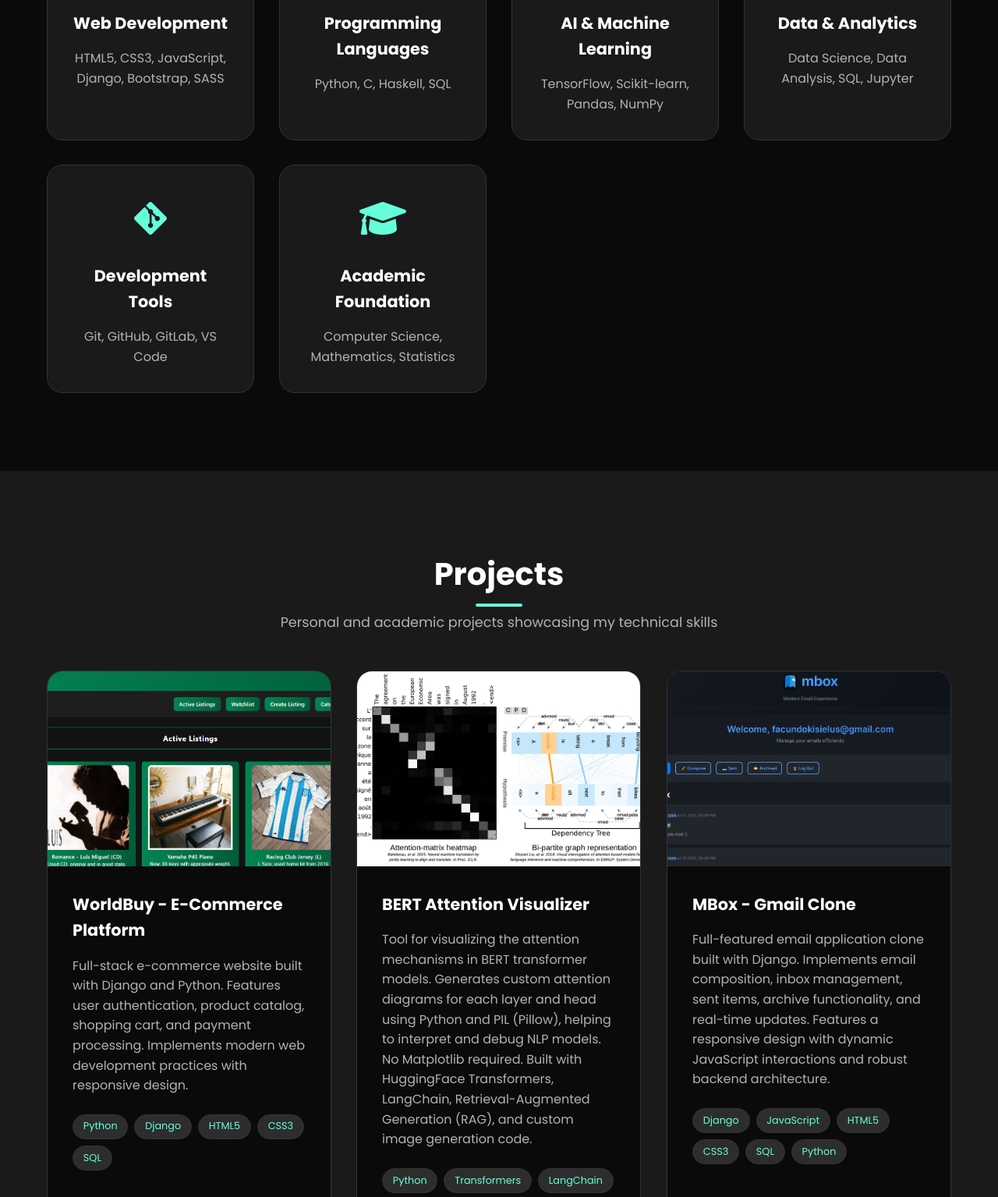
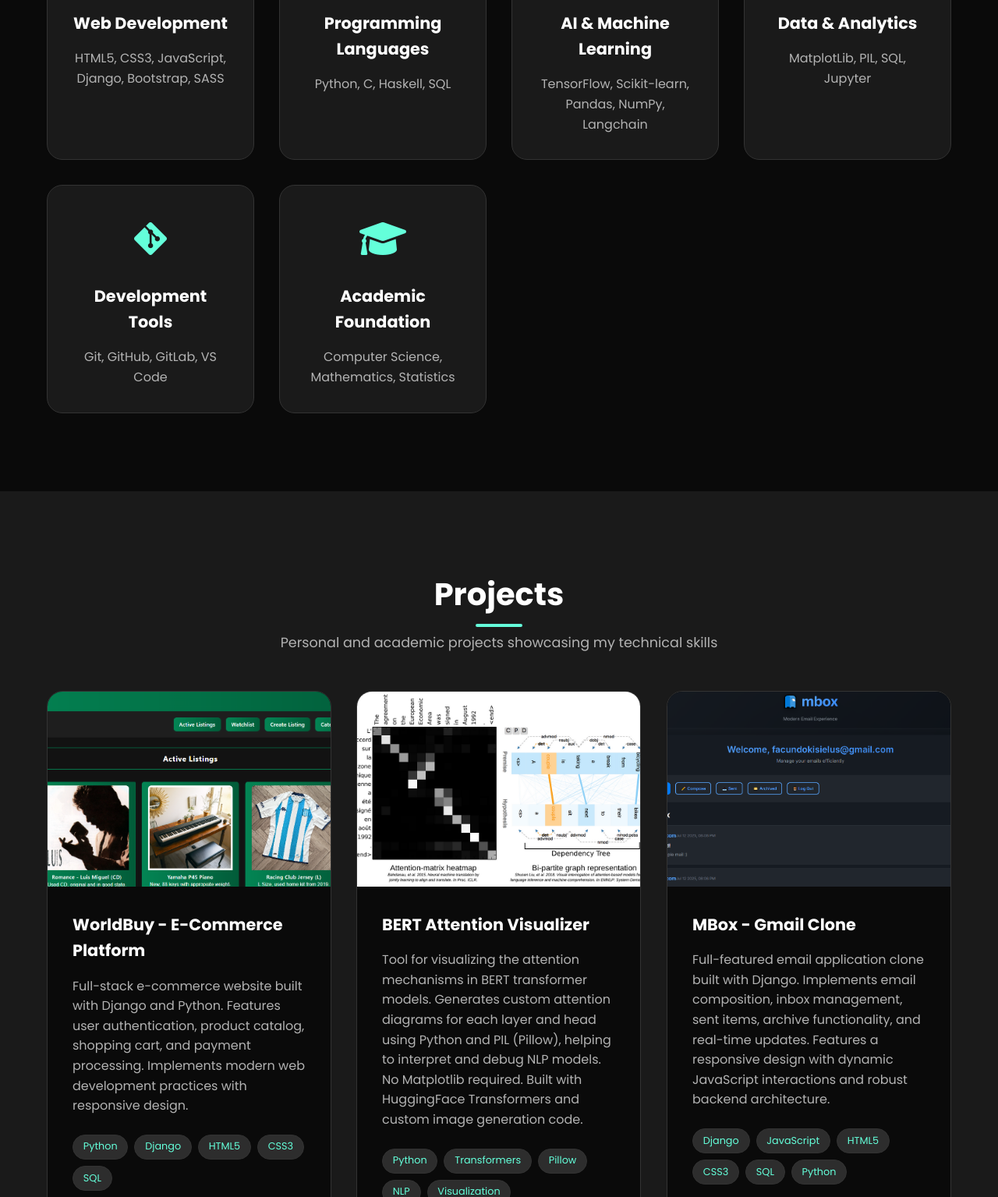
Before and after one commit to facukis/portfolio, a plain HTML site: page index.html in a window 1280 px wide. Shown: the part 2184-3719 px from the top of the page at 78% size. Drawn offline with Linux system fonts and the light colour scheme.

Commit message:
updated stack

```diff
--- a/index.html
+++ b/index.html
@@ -178,14 +178,14 @@
                         <i class="fas fa-brain"></i>
                     </div>
                     <h3>AI & Machine Learning</h3>
-                    <p>TensorFlow, Scikit-learn, Pandas, NumPy</p>
+                    <p>TensorFlow, Scikit-learn, Pandas, NumPy, Langchain</p>
                 </div>
                 <div class="skill-card">
                     <div class="skill-icon">
                         <i class="fas fa-database"></i>
                     </div>
                     <h3>Data & Analytics</h3>
-                    <p>Data Science, Data Analysis, SQL, Jupyter</p>
+                    <p>MatplotLib, PIL, SQL, Jupyter</p>
                 </div>
                 <div class="skill-card">
                     <div class="skill-icon">
@@ -248,12 +248,10 @@
                     </div>
                     <div class="project-content">
                         <h3>BERT Attention Visualizer</h3>
-                        <p>Tool for visualizing the attention mechanisms in BERT transformer models. Generates custom attention diagrams for each layer and head using Python and PIL (Pillow), helping to interpret and debug NLP models. No Matplotlib required. Built with HuggingFace Transformers, LangChain, Retrieval-Augmented Generation (RAG), and custom image generation code.</p>
+                        <p>Tool for visualizing the attention mechanisms in BERT transformer models. Generates custom attention diagrams for each layer and head using Python and PIL (Pillow), helping to interpret and debug NLP models. No Matplotlib required. Built with HuggingFace Transformers and custom image generation code.</p>
                         <div class="project-tech">
                             <span class="tech-tag">Python</span>
                             <span class="tech-tag">Transformers</span>
-                            <span class="tech-tag">LangChain</span>
-                            <span class="tech-tag">RAG</span>
                             <span class="tech-tag">Pillow</span>
                             <span class="tech-tag">NLP</span>
                             <span class="tech-tag">Visualization</span>
```
